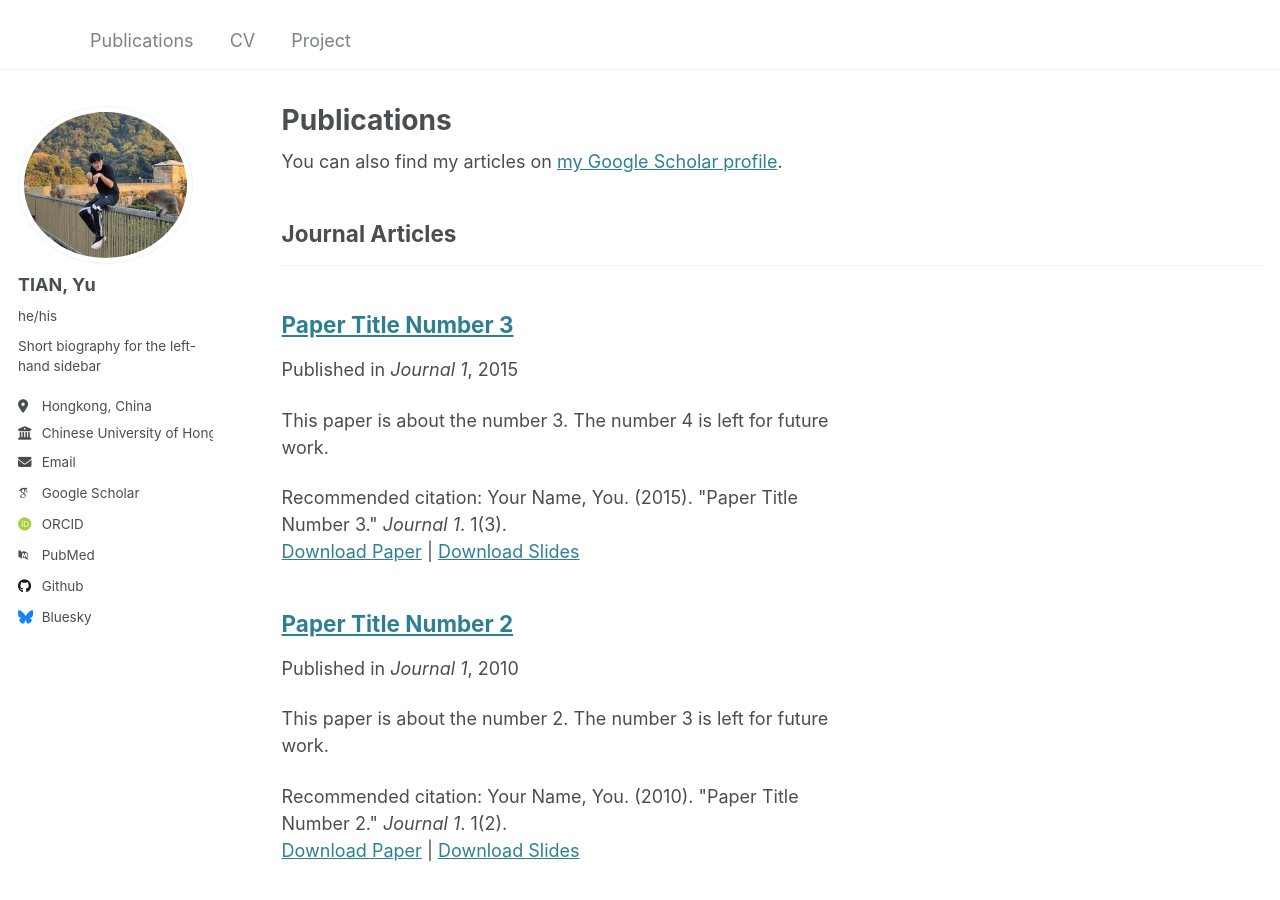
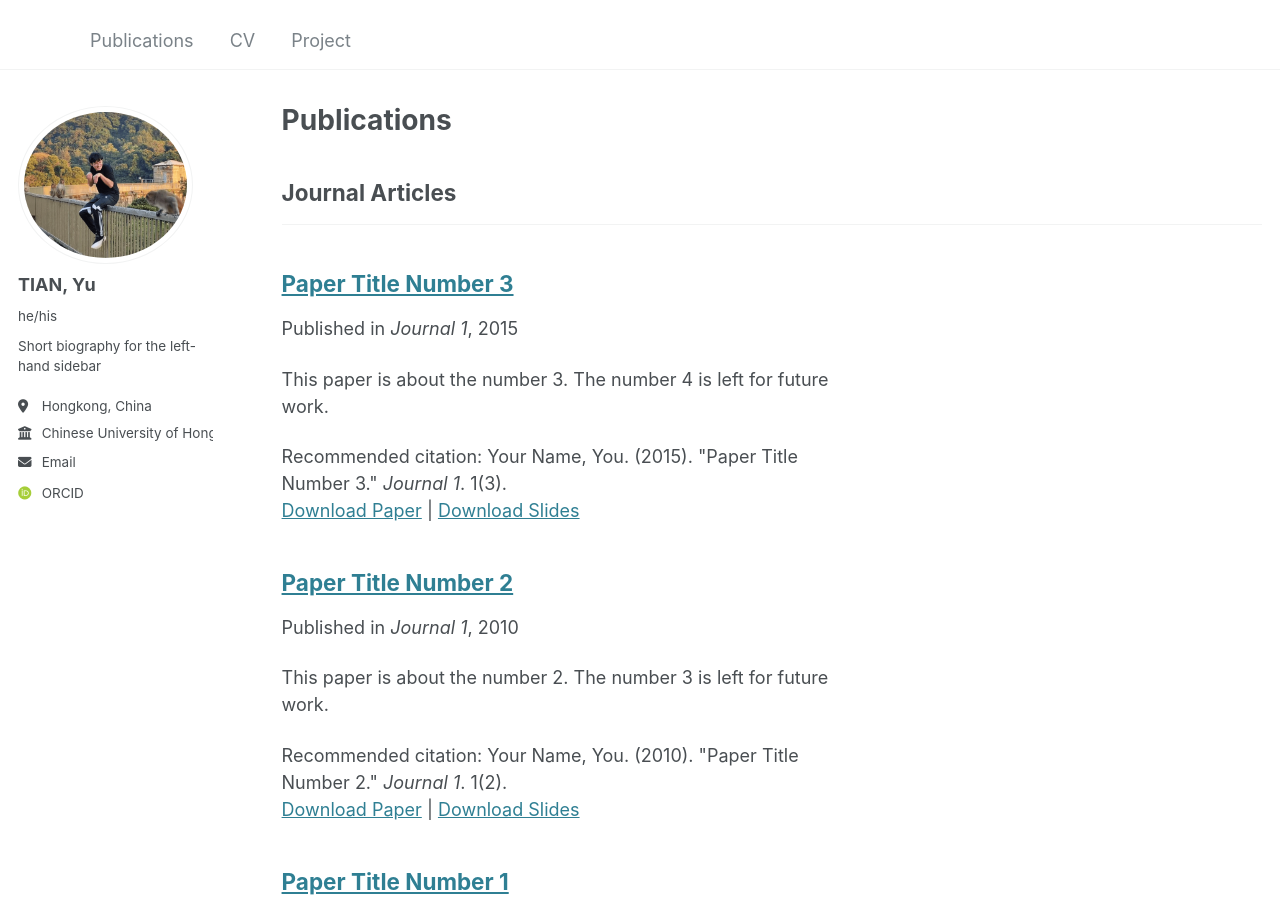
Before and after one commit to tianyu1997/tianyu1997.github.io, a Jekyll site: the page built from _pages/publications.html, in a window 1280 px wide and 900 px high. Built offline with Jekyll 4.4.1, drawn with Linux system fonts in a browser that asks for light colours; some web fonts are replaced; part of the change alters nothing that is shown.

Commit message:
Update _config.yml

```diff
--- a/_config.yml
+++ b/_config.yml
@@ -31,48 +31,10 @@ author:
   email            : "ty1997@link.cuhk.edu.hk"
 
   # Academic websites
-  arxiv            : # URL - Update with the correct link to your profile
-  googlescholar    : "https://scholar.google.com/citations?user=PS_CX0AAAAAJ"
-  impactstory      : # URL
   orcid            : "https://orcid.org/0000-0002-6972-2605"
-  semantic         : # URL
-  pubmed           : "https://www.ncbi.nlm.nih.gov/pubmed/?term=john+snow"
-  researchgate     : # URL
-  scopus           : # URL
 
-  # Repositories and software development
-  bitbucket        : # Username - Update with your username on the site
-  codepen          : # Username
-  dribbble         : # Username
-  github           : "academicpages"
-  kaggle           : # Username
-  stackoverflow    : # User number or user number and name (i.e., use "1" or "1/jeff-atwood")
 
-  # Social media
-  bluesky          : "bsky.app" # Replace this with you Bluesky username
-  facebook         : # Username
-  flickr           : # Username
-  foursquare       : # Username
-  goodreads        : # Username
-  google_plus      : # Username
-  keybase          : # Username
-  instagram        : # Username
-  lastfm           : # Username
-  linkedin         : # Username
-  mastodon         : # URL
-  medium           : # URL
-  pinterest        : # Username
-  soundcloud       : # Username
-  steam            : # Username
-  telegram         : # URL
-  tumblr           : # Username
-  twitter          : # Username for X / Twitter
-  vine             : # Username
-  weibo            : # Username
-  wikipedia        : # Username
-  xing             : # Username
-  youtube          : # Username
-  zhihu            : # Username
+
 
 # Publication Category - The following the list of publication categories and their headings
 publication_category:
```
